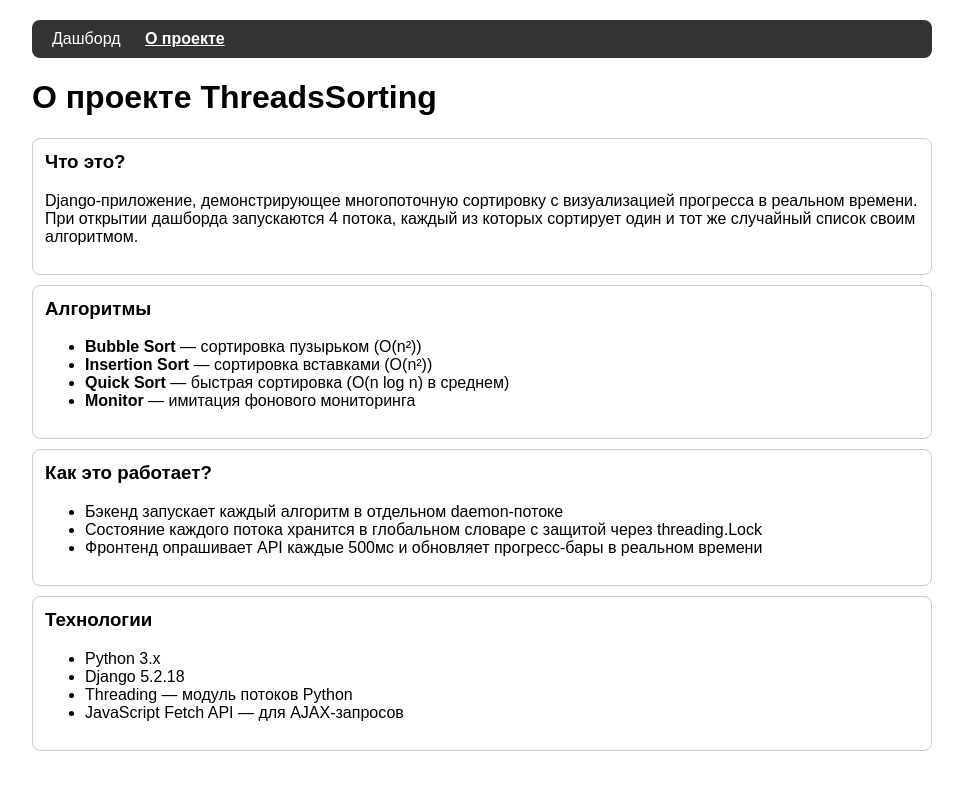
After one commit to MichaelRogozhin/ThreadsSorting, a Django app: page /about/ in a window 1280 px wide. The commit adds this page. Shown: the whole page, without its empty margins (158-1121 px from the left). Run offline with Django 5.2, Linux system fonts and the light colour scheme.

Commit message:
Add menu and 'about' menu item

```diff
--- /dev/null
+++ b/threads_sorting/sorter/templates/sorter/about.html
@@ -0,0 +1,45 @@
+{% extends "sorter/base.html" %}
+
+{% block title %}О проекте — ThreadsSorting{% endblock %}
+
+{% block content %}
+<h1>О проекте ThreadsSorting</h1>
+
+<div class="card">
+    <h3>Что это?</h3>
+    <p>
+        Django-приложение, демонстрирующее многопоточную сортировку с визуализацией прогресса в реальном времени.
+        При открытии дашборда запускаются 4 потока, каждый из которых сортирует один и тот же случайный список
+        своим алгоритмом.
+    </p>
+</div>
+
+<div class="card">
+    <h3>Алгоритмы</h3>
+    <ul>
+        <li><strong>Bubble Sort</strong> — сортировка пузырьком (O(n²))</li>
+        <li><strong>Insertion Sort</strong> — сортировка вставками (O(n²))</li>
+        <li><strong>Quick Sort</strong> — быстрая сортировка (O(n log n) в среднем)</li>
+        <li><strong>Monitor</strong> — имитация фонового мониторинга</li>
+    </ul>
+</div>
+
+<div class="card">
+    <h3>Как это работает?</h3>
+    <ul>
+        <li>Бэкенд запускает каждый алгоритм в отдельном daemon-потоке</li>
+        <li>Состояние каждого потока хранится в глобальном словаре с защитой через threading.Lock</li>
+        <li>Фронтенд опрашивает API каждые 500мс и обновляет прогресс-бары в реальном времени</li>
+    </ul>
+</div>
+
+<div class="card">
+    <h3>Технологии</h3>
+    <ul>
+        <li>Python 3.x</li>
+        <li>Django 5.2.18</li>
+        <li>Threading — модуль потоков Python</li>
+        <li>JavaScript Fetch API — для AJAX-запросов</li>
+    </ul>
+</div>
+{% endblock %}
--- /dev/null
+++ b/threads_sorting/sorter/templates/sorter/base.html
@@ -0,0 +1,27 @@
+<!DOCTYPE html>
+<html lang="ru">
+<head>
+    <meta charset="UTF-8">
+    <title>{% block title %}ThreadsSorting{% endblock %}</title>
+    <style>
+        body { font-family: sans-serif; max-width: 900px; margin: 20px auto; }
+        nav { background: #333; padding: 10px 20px; border-radius: 8px; margin-bottom: 20px; }
+        nav a { color: #fff; text-decoration: none; margin-right: 20px; }
+        nav a:hover { text-decoration: underline; }
+        nav a.active { font-weight: bold; text-decoration: underline; }
+        .card { border: 1px solid #ccc; border-radius: 8px; padding: 12px; margin: 10px 0; }
+        .card h3 { margin-top: 0; }
+        progress { width: 100%; height: 20px; accent-color: #4C9F50; }
+        .status { font-weight: bold; }
+        .common { font-family: monospace; font-size: 0.9em; word-break: break-all; }
+        .result { font-family: monospace; font-size: 0.9em; word-break: break-all; }
+    </style>
+</head>
+<body>
+    <nav>
+        <a href="{% url 'index' %}" class="{% if request.resolver_match.url_name == 'index' %}active{% endif %}">Дашборд</a>
+        <a href="{% url 'about' %}" class="{% if request.resolver_match.url_name == 'about' %}active{% endif %}">О проекте</a>
+    </nav>
+    {% block content %}{% endblock %}
+</body>
+</html>
--- a/threads_sorting/sorter/urls.py
+++ b/threads_sorting/sorter/urls.py
@@ -3,5 +3,6 @@ from . import views
 
 urlpatterns = [
     path('', views.index, name='index'),
+    path('about/', views.about, name='about'),
     path('api/status/', views.status_api, name='status_api'),
 ]
--- a/threads_sorting/sorter/views.py
+++ b/threads_sorting/sorter/views.py
@@ -43,6 +43,11 @@ def _monitor_worker():
         thread_states['monitor']['status'] = 'completed'
         thread_states['monitor']['result'] = 'Мониторинг завершён'
 
+def about(request):
+    """Страница «О проекте»."""
+    return render(request, 'sorter/about.html')
+
+
 def index(request):
     """Главная страница: сброс состояний и запуск четырёх потоков."""
     with state_lock:
```
Also changed, not shown: threads_sorting/sorter/templates/sorter/dashboard.html (+7 -19 lines), readme.txt.
